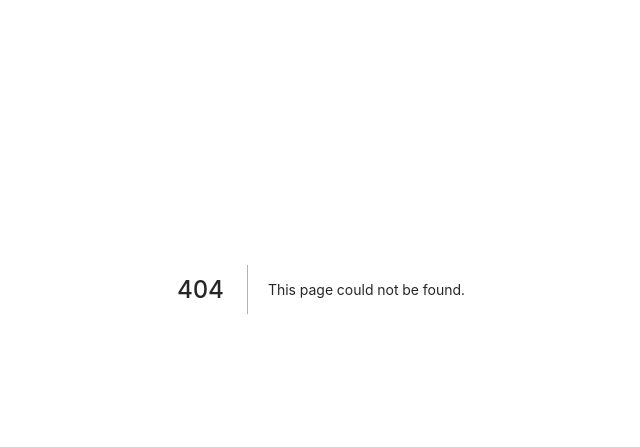
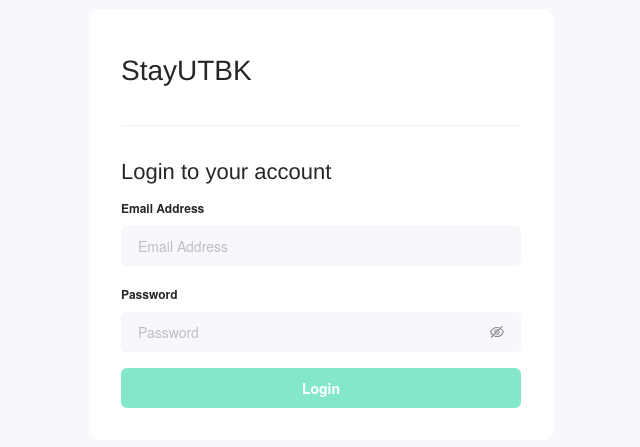
Before and after one commit to finma/stayutbk-owner, a Next.js app: page /login in a window 1280 px wide. Before the commit this address had no page. Shown: the part 111-558 px from the top of the page, without its empty margins (319-959 px from the left). Built offline with nearby package versions, Linux system fonts and the light colour scheme; a web font is replaced by a local one.

Commit message:
[ADD] add login page

```diff
--- /dev/null
+++ b/pages/login.tsx
@@ -0,0 +1,159 @@
+import { EyeInvisibleOutlined, EyeOutlined } from "@ant-design/icons";
+import { Alert, Button, Divider, Form, Input, Space } from "antd";
+import classNames from "classnames";
+import type { NextPage } from "next";
+import Link from "next/link";
+import { useState } from "react";
+
+import styles from "../styles/Login.module.scss";
+
+const Login: NextPage = () => {
+  const [isSubmitting, setSubmitting] = useState(false);
+  const [isError, setError] = useState(false);
+  const [unregisteredEmail, setUnregisteredEmail] = useState(false);
+  const [errMsg, setErrMsg] = useState();
+  const [form] = Form.useForm();
+
+  const onFinishFailed = (err: any) => {
+    console.log("Failed:", err);
+  };
+
+  const clearError = () => {
+    if (isError) {
+      setError(false);
+    }
+    if (unregisteredEmail) {
+      setUnregisteredEmail(false);
+    }
+  };
+
+  const isDisable = () => {
+    if (
+      !form.getFieldValue("email") ||
+      !form.getFieldValue("password") ||
+      form.getFieldError("email").length
+    ) {
+      return true;
+    }
+    return false;
+  };
+
+  const handleLogin = async () => {
+    console.log("login", form.getFieldsValue());
+  };
+
+  return (
+    <div>
+      <main className={styles.main}>
+        <div className={styles.container}>
+          <div className={styles.card}>
+            <h1>StayUTBK</h1>
+            <Divider style={{ margin: "32px 0" }} />
+
+            <div>
+              <h1 className={styles.h3}>Login to your account</h1>
+              <Form
+                form={form}
+                name="login"
+                autoComplete="off"
+                onFinish={handleLogin}
+                onFinishFailed={onFinishFailed}
+                layout="vertical"
+                scrollToFirstError
+              >
+                <Space direction="vertical" size={16}>
+                  <Space direction="vertical" size={16}>
+                    <Form.Item
+                      style={{ marginBottom: "0" }}
+                      name="email"
+                      label="Email Address"
+                      htmlFor="email"
+                      rules={[
+                        {
+                          type: "email",
+                          message: "The input is not valid E-mail!",
+                        },
+                        {
+                          max: 100,
+                          message: "Email max 100 characters!",
+                        },
+                        {
+                          validator: (_, val) => {
+                            clearError();
+                            if (unregisteredEmail) {
+                              return Promise.reject(
+                                new Error("Email is not registered!")
+                              );
+                            } else {
+                              return Promise.resolve();
+                            }
+                          },
+                        },
+                      ]}
+                    >
+                      <Input
+                        // className={styles.input}
+                        name="email"
+                        placeholder="Email Address"
+                        readOnly={isSubmitting}
+                      />
+                    </Form.Item>
+
+                    <Form.Item
+                      style={{ marginBottom: "0" }}
+                      name="password"
+                      htmlFor="password"
+                      label="Password"
+                      rules={[
+                        {
+                          validator: (_, val) => {
+                            clearError();
+                            if (isError) {
+                              return Promise.reject(
+                                new Error("Password is not correct!")
+                              );
+                            } else {
+                              return Promise.resolve();
+                            }
+                          },
+                        },
+                      ]}
+                    >
+                      <Input.Password
+                        className={styles.input}
+                        iconRender={(visible) =>
+                          visible ? <EyeOutlined /> : <EyeInvisibleOutlined />
+                        }
+                        name="password"
+                        placeholder="Password"
+                        readOnly={isSubmitting}
+                      />
+                    </Form.Item>
+                  </Space>
+                  <Form.Item style={{ marginBottom: "0" }} shouldUpdate>
+                    {() => {
+                      return (
+                        <Button
+                          block
+                          disabled={isDisable()}
+                          htmlType="submit"
+                          loading={isSubmitting}
+                          className={classNames("button", "success")}
+                        >
+                          Login
+                        </Button>
+                      );
+                    }}
+                  </Form.Item>
+                </Space>
+              </Form>
+            </div>
+            {/* <Button onClick={handleLogout} block className={classNames(components.button, components['success'])}>logout</Button> */}
+          </div>
+        </div>
+      </main>
+    </div>
+  );
+};
+
+export default Login;
--- /dev/null
+++ b/styles/Login.module.scss
@@ -0,0 +1,37 @@
+@use 'partials/colors';
+
+.main {
+  height: 100vh;
+  overflow-y: hidden;
+  background-color: map-get(colors.$colors, 'basic', '200');
+}
+
+.container {
+  padding: 32px;
+}
+
+.card {
+  background-color: map-get(colors.$colors, 'basic', '100');
+  padding: 32px;
+  padding-top: 40px;
+  text-align: left;
+  color: inherit;
+  text-decoration: none;
+  border-radius: 10px;
+  transition: color 0.15s ease, border-color 0.15s ease;
+  max-width: 464px;
+  margin-left: auto;
+  margin-right: auto;
+  margin-top: 88px;
+}
+
+.space {
+  display: flex;
+  flex-direction: column;
+  gap: 1rem;
+}
+
+.h3 {
+  font-size: 22px;
+  line-height: 27px;
+}
```
